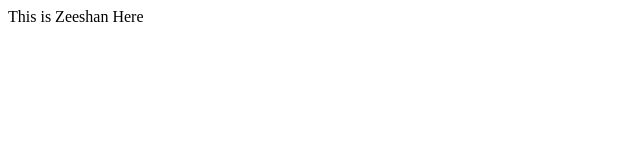
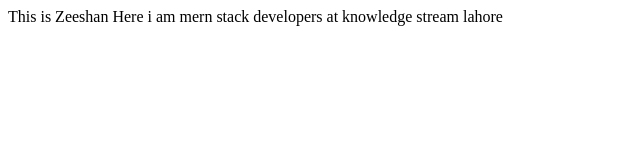
Before and after one commit to iamzishan78/MERN-9, a plain HTML site: page index.html in a window 1280 px wide. Shown: the whole page, without its empty margins (0-640 px from the left). Drawn offline with Linux system fonts and the light colour scheme.

Commit message:
New Commit

```diff
--- a/index.html
+++ b/index.html
@@ -7,5 +7,6 @@
 </head>
 <body>
     This is Zeeshan Here
+    i am mern stack developers at knowledge stream lahore
 </body>
 </html>
```
